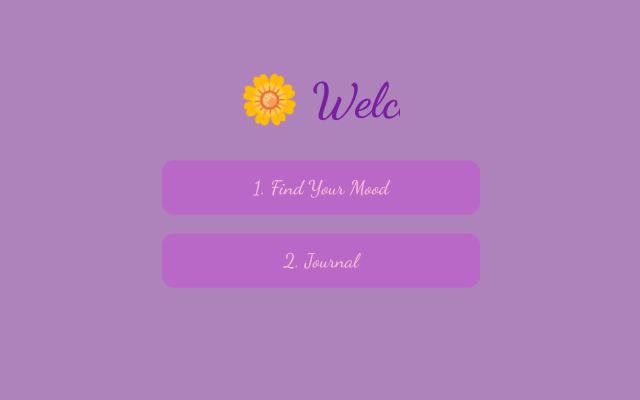
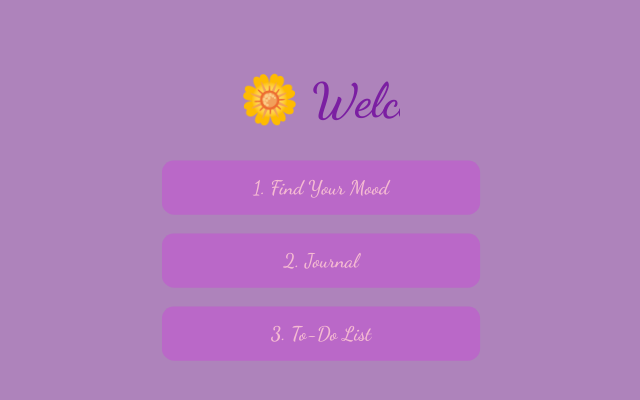
Before and after one commit to Drushya-jolly/emotion-detection, a Flask app: page / in a window 1280 px wide. Shown: the top 400 px of the page, without its empty margins (319-959 px from the left). Run offline with Flask 3, Linux system fonts and the light colour scheme.

Commit message:
home.html

```diff
--- a/templates/home.html
+++ b/templates/home.html
@@ -80,9 +80,9 @@
 <body>
   <h1>🌼 Welcome to Calmi 🌼</h1>
 
-  <a class="nav-button" href="{{ url_for('index') }}">1. Find Your Mood</a>
+  <a class="nav-button" href="{{ url_for('mood') }}">1. Find Your Mood</a>
   <a class="nav-button" href="{{ url_for('journal') }}">2. Journal</a>
-  <!--<a class="nav-button" href="{{ url_for('todo') }}">3. To-Do List</a> -->
+  <a class="nav-button" href="{{ url_for('todo') }}">3. To-Do List</a>
 
 </body>
 </html>
```
